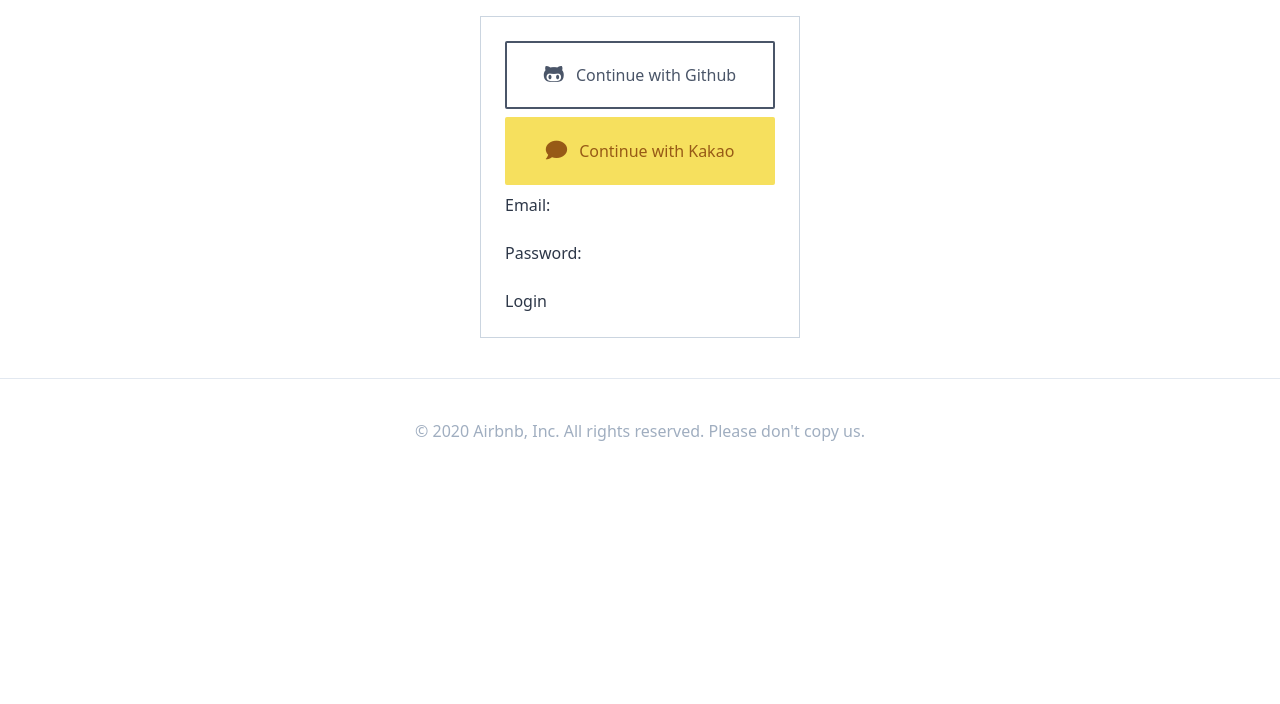
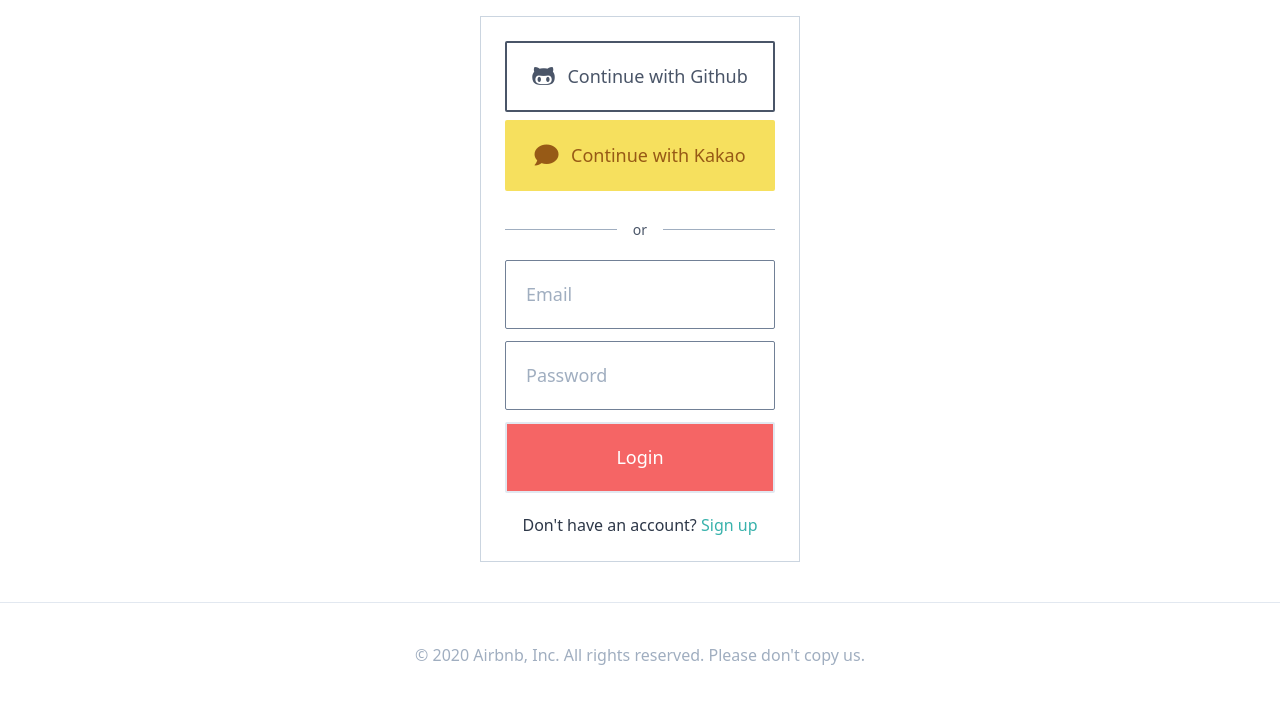
Before and after one commit to CHOISEUNGYOUN/airbnb-clone, a Django app: page /users/login in a window 1280 px wide. Shown: the part 80-784 px from the top of the page. Run offline with Django 3.2, Linux system fonts and the light colour scheme; some libraries are stand-ins or nearby versions.

Commit message:
complete login

```diff
--- a/assets/scss/styles.scss
+++ b/assets/scss/styles.scss
@@ -16,4 +16,15 @@
   }
 }
 
+.btn {
+  @apply text-center rounded-sm py-5 font-light text-lg w-full border-2;
+}
+
+input {
+  @apply rounded-sm py-5 font-light text-lg w-full text-left border border-gray-600 px-5;
+  &:focus {
+    @apply outline-none border-teal-500
+  }
+}
+
 @tailwind utilities;
--- a/templates/partials/social_login.html
+++ b/templates/partials/social_login.html
@@ -1,8 +1,15 @@
 <div class="flex flex-col w-full">
-    <a href="{% url 'users:github_login' %}" class="w-full border-2 border-gray-700 text-center rounded-sm py-5 font-medium text-gray-700 mb-2">
+    <a href="{% url 'users:github_login' %}" class="btn border-gray-700 text-gray-700 mb-2">
         <i class="fab fa-github-alt mr-2 fa-lg"></i> Continue with Github
     </a>
-    <a href="{% url 'users:kakao_login' %}" class="w-full border-2 border-yellow-400 text-center rounded-sm py-5 font-medium text-yellow-800 mb-2 bg-yellow-400">
+    <a href="{% url 'users:kakao_login' %}" class="btn border-yellow-400 text-yellow-800 mb-2 bg-yellow-400">
         <i class="fas fa-comment mr-2 fa-lg"></i> Continue with Kakao
     </a>
+    <div class="flex items-center w-full my-5">
+        <div class="h-px w-full bg-gray-500"></div>
+        <span class="text-gray-700 font-medium mx-4 text-sm">
+            or
+        </span>
+        <div class="h-px w-full bg-gray-500"></div>
+    </div>
 </div>
--- a/templates/users/login.html
+++ b/templates/users/login.html
@@ -12,11 +12,17 @@
     <div class="container lg:w-5/12 md:w-1/2 xl:w-1/4 mx-auto my-10 flex flex-col items-center p-6 border border-gray-400">
         {% include "partials/social_login.html" %}
 
-        <form method="post" action="{% url "users:login" %}">
+        <form method="post" action="{% url "users:login" %}" class="w-full">
             {% csrf_token %}
-            {{form.as_p}}
-            <button>Login</button>
+            <input type="email" placeholder="Email" class="mb-3">
+            <input type="password" placeholder="Password" class="mb-3">
+            <button class="btn bg-red-500 text-white">Login</button>
         </form>
+
+        <div class="mt-5">
+            <span>Don't have an account?</span>
+            <a href="{% url 'users:signup' %}" class="text-teal-500 font-medium">Sign up</a>
+        </div>
     </div>
 
 {% endblock content %}
```
Also changed, not shown: static/css/styles.css.
